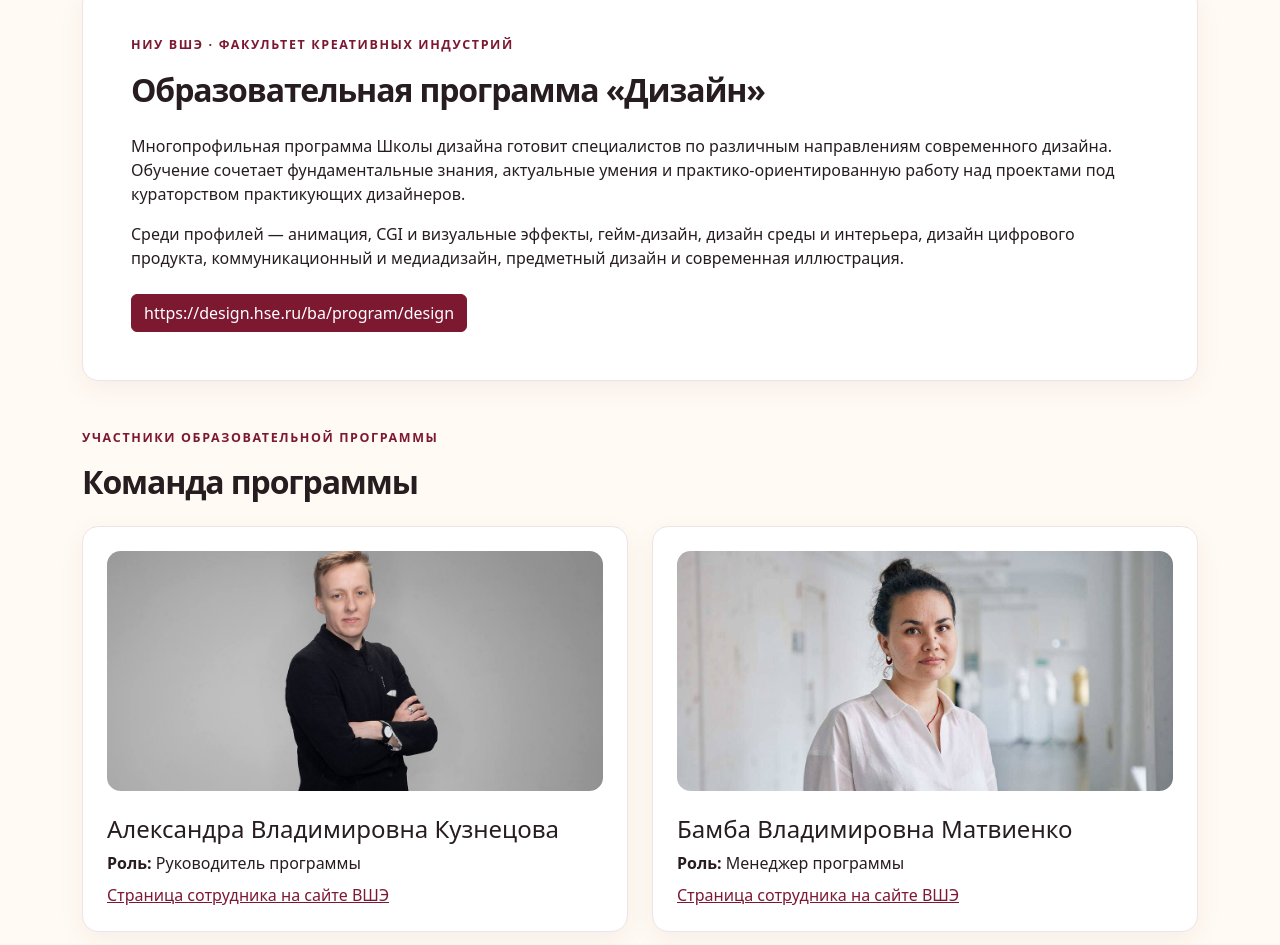
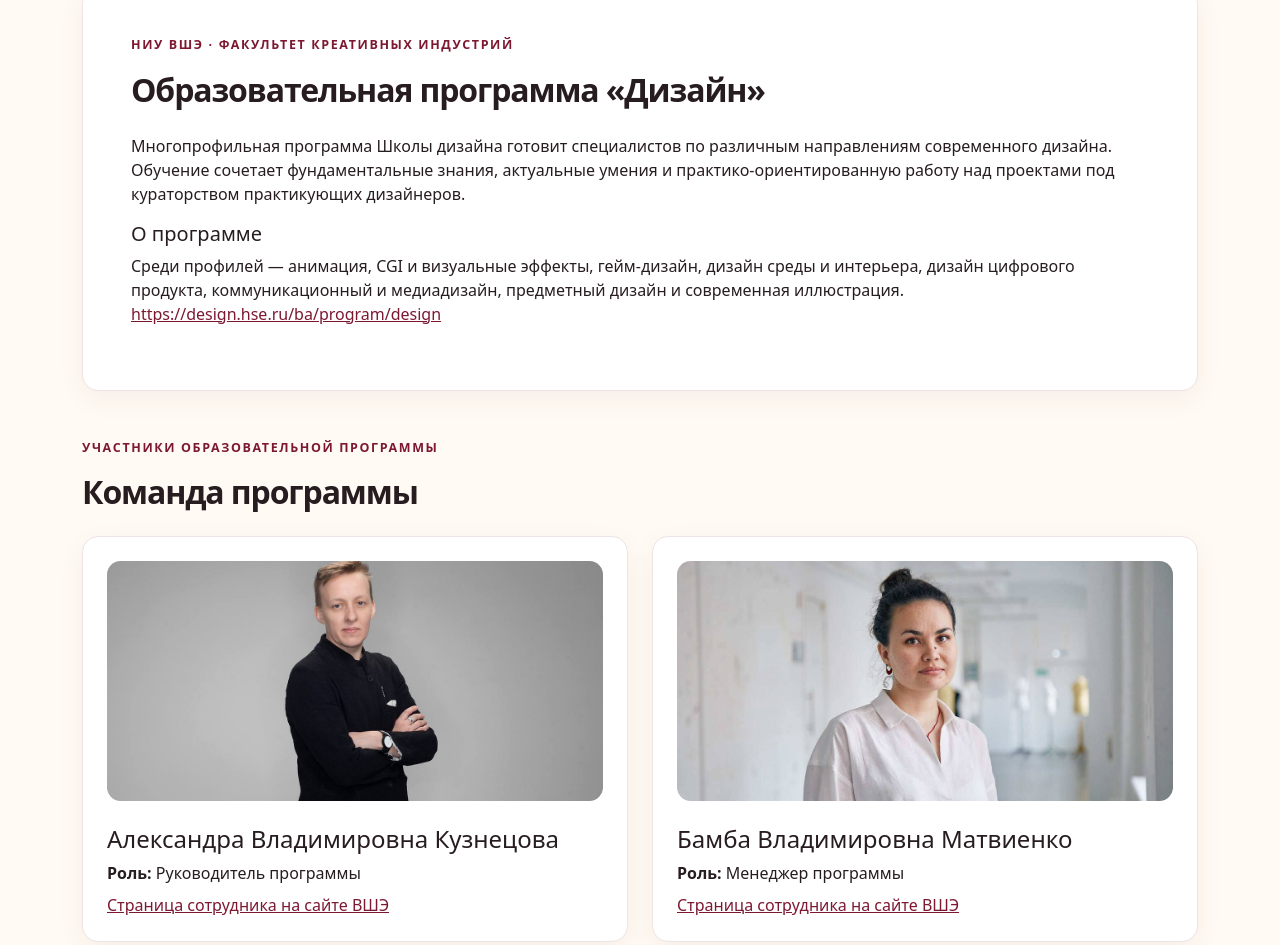
Before and after one commit to okadomak-a11y/-, a plain HTML site: page pages/student.html in a window 1280 px wide. Shown: the part 735-1680 px from the top of the page. Drawn offline with nearby package versions, Linux system fonts and the light colour scheme.

Commit message:
ddsfdsdvd

```diff
--- a/pages/student.html
+++ b/pages/student.html
@@ -25,8 +25,6 @@
   <main class="container main-content">
     <p class="eyebrow">Об авторе проекта</p>
     <h1 class="display-4 fw-bold">Студент и программа</h1>
-    <!-- Если JSON не загрузится, скрипт покажет здесь понятную ошибку. -->
-    <p class="alert alert-danger d-none" id="student-data-error" role="alert"></p>
     <!-- Якорная навигация быстро перемещает к сведениям об авторе и программе. -->
     <nav class="page-nav" aria-label="Навигация по странице">
       <a href="#student">Студент</a><a href="#program">Программа</a><a href="#team">Команда программы</a><a href="#">К началу</a>
@@ -50,19 +48,20 @@
       </div>
     </section>
 
-    <!-- Описание программы и ссылка тоже загружаются из data/program.json. -->
+    <!-- Данные этого блока JavaScript загружает из файла data/program.json. -->
     <section class="content-card p-4 p-lg-5 mb-5" id="program">
       <p class="eyebrow" id="program-faculty"></p>
-      <h2 class="section-heading" id="program-title"></h2>
-      <div id="program-description"></div>
-      <a class="btn btn-pepper" id="program-link" target="_blank" rel="noopener"></a>
+      <h2 class="section-heading" id="program-title">Я и моя образовательная программа</h2>
+      <p id="program-description"></p>
+      <h3 class="h5">О программе</h3>
+      <p><span id="program-details"></span><span id="programUrl"></span></p>
     </section>
 
-    <!-- Карточки команды создаются скриптом на основе массива people из JSON-файла. -->
+    <!-- Карточки участников создаются скриптом из массива people в JSON-файле. -->
     <section id="team">
       <p class="eyebrow">Участники образовательной программы</p>
       <h2 class="section-heading">Команда программы</h2>
-      <div class="row row-cols-1 row-cols-md-2 g-4" id="program-team"></div>
+      <div class="row row-cols-1 row-cols-md-2 g-4" id="people-list"></div>
     </section>
     <p class="mt-4"><a href="#top">К началу страницы ↑</a></p>
   </main>
--- a/pages/student.js
+++ b/pages/student.js
@@ -1,129 +1,48 @@
-// Получаем обязательный элемент по id; если его нет, сразу показываем ошибку разметки.
-function getRequiredElement(id) {
-  const element = document.getElementById(id);
-  if (!element) {
-    throw new Error(`Не найден обязательный элемент страницы: #${id}`);
-  }
-  return element;
-}
+// Загружаем JSON-файл с данными о студенте, программе и её участниках.
+fetch("./data/program.json")
+  // Преобразуем JSON-текст ответа в JavaScript-объект.
+  .then(response => response.json())
+  // Записываем полученные данные в элементы страницы.
+  .then(data => {
+    // Показываем основные сведения о студенте.
+    document.querySelector("#student-name").textContent = data.student.name;
+    document.querySelector("#student-group").textContent = data.student.group;
+    document.querySelector("#student-photo").src = data.student.photo;
+    document.querySelector("#student-photo").alt = data.student.alt;
+    document.querySelector("#student-email").href = `mailto:${data.student.email}`;
+    document.querySelector("#student-email").textContent = data.student.email;
+    document.querySelector("#student-works").innerHTML = data.student.works
+      .map((work) => `
+        <li>
+          <a href="${work.url}" target="_blank" rel="noopener">${work.title}</a>
+          · <a href="${work.requirementsUrl}" target="_blank" rel="noopener">требования к работе</a>
+        </li>
+      `)
+      .join("");
 
-// Создаём ссылку с подписью и настройками для безопасного открытия новой вкладки.
-function createExternalLink(url, text) {
-  const link = document.createElement("a");
-  link.href = url;
-  link.target = "_blank";
-  link.rel = "noopener";
-  link.textContent = text;
-  return link;
-}
+    // Подставляем сведения об образовательной программе.
+    document.title = data.program.title;
+    document.querySelector("#program-faculty").textContent = data.program.faculty;
+    document.querySelector("#program-title").textContent = data.program.title;
+    document.querySelector("#program-description").textContent = data.program.description;
+    document.querySelector("#program-details").textContent = data.program.details;
+    document.querySelector("#programUrl").innerHTML =
+      `<br><a href="${data.program.programUrl}" target="_blank" rel="noopener">${data.program.programUrl}</a>`;
 
-// Заполняем личную карточку студента и список его контрольных работ.
-function renderStudent(data) {
-  const photo = getRequiredElement("student-photo");
-  photo.src = data.photo;
-  photo.alt = data.alt;
-  getRequiredElement("student-name").textContent = data.name;
-  getRequiredElement("student-group").textContent = data.group;
-
-  const email = getRequiredElement("student-email");
-  email.href = `mailto:${data.email}`;
-  email.textContent = data.email;
-
-  const worksList = getRequiredElement("student-works");
-  data.works.forEach((work) => {
-    const item = document.createElement("li");
-    item.append(createExternalLink(work.url, work.title));
-    item.append(document.createTextNode(" · "));
-    item.append(createExternalLink(work.requirementsUrl, "требования к работе"));
-    worksList.append(item);
-  });
-}
-
-// Выводим название, описание и официальный адрес образовательной программы.
-function renderProgram(data) {
-  getRequiredElement("program-faculty").textContent = data.faculty;
-  getRequiredElement("program-title").textContent = data.title;
-  document.title = data.title;
-
-  const description = getRequiredElement("program-description");
-  description.replaceChildren();
-  const summary = document.createElement("p");
-  summary.textContent = data.description;
-  const details = document.createElement("p");
-  details.className = "mb-4";
-  details.textContent = data.details;
-  description.append(summary, details);
-
-  const programLink = getRequiredElement("program-link");
-  programLink.href = data.programUrl;
-  programLink.textContent = data.programUrl;
-}
-
-// Для каждого участника команды создаём карточку с фотографией, ролью и профилем.
-function renderTeam(members) {
-  const teamContainer = getRequiredElement("program-team");
-
-  members.forEach((member) => {
-    const column = document.createElement("article");
-    column.className = "col";
-
-    const card = document.createElement("div");
-    card.className = "person-card p-4";
-
-    const photo = document.createElement("img");
-    photo.className = "person-photo mb-4";
-    photo.src = member.photo;
-    photo.alt = member.alt;
-
-    const name = document.createElement("h3");
-    name.className = "h4";
-    name.textContent = member.name;
-
-    const role = document.createElement("p");
-    role.className = "mb-2";
-    const roleLabel = document.createElement("strong");
-    roleLabel.textContent = "Роль: ";
-    role.append(roleLabel, document.createTextNode(member.role));
-
-    card.append(photo, name, role);
-    // Почту сотрудника показываем только если она указана в файле данных.
-    if (member.email) {
-      const email = document.createElement("p");
-      email.className = "mb-2";
-      const emailLink = document.createElement("a");
-      emailLink.href = `mailto:${member.email}`;
-      emailLink.textContent = member.email;
-      email.append(emailLink);
-      card.append(email);
-    }
-    card.append(createExternalLink(member.siteUrl, "Страница сотрудника на сайте ВШЭ"));
-    column.append(card);
-    teamContainer.append(column);
-  });
-}
-
-// Загружаем JSON через HTTP, как в примере преподавателя, и выводим все разделы страницы.
-fetch("./data/program.json")
-  .then((response) => {
-    if (!response.ok) {
-      throw new Error(`Не удалось загрузить файл данных: HTTP ${response.status}`);
-    }
-    return response.json();
+    // Создаём HTML-карточку для каждого участника массива people.
+    document.querySelector("#people-list").innerHTML = data.people
+      .map(person => `
+        <article class="col">
+          <div class="person-card p-4">
+            <img class="person-photo mb-4" src="${person.photo}" alt="${person.alt}">
+            <h3 class="h4">${person.name}</h3>
+            <p class="mb-2"><strong>Роль:</strong> ${person.role}</p>
+            ${person.email ? `<p class="mb-2"><a href="mailto:${person.email}">${person.email}</a></p>` : ""}
+            <a href="${person.siteUrl}" target="_blank" rel="noopener">Страница сотрудника на сайте ВШЭ</a>
+          </div>
+        </article>
+      `)
+      .join("");
   })
-  .then((data) => {
-    if (!data.program || !data.student || !Array.isArray(data.people)) {
-      throw new Error("В program.json отсутствует программа, студент или список участников.");
-    }
-
-    renderStudent(data.student);
-    renderProgram(data.program);
-    renderTeam(data.people);
-  })
-  .catch((error) => {
-    console.error("Не удалось загрузить данные о программе:", error);
-    const errorMessage = document.getElementById("student-data-error");
-    if (errorMessage) {
-      errorMessage.textContent = "Не удалось загрузить данные страницы. Откройте сайт через веб-сервер и проверьте файл data/program.json.";
-      errorMessage.classList.remove("d-none");
-    }
-  });
+  // Если загрузить файл или обработать данные не удалось, выводим ошибку в консоль.
+  .catch(error => console.error("Не удалось загрузить данные о программе:", error));
```
